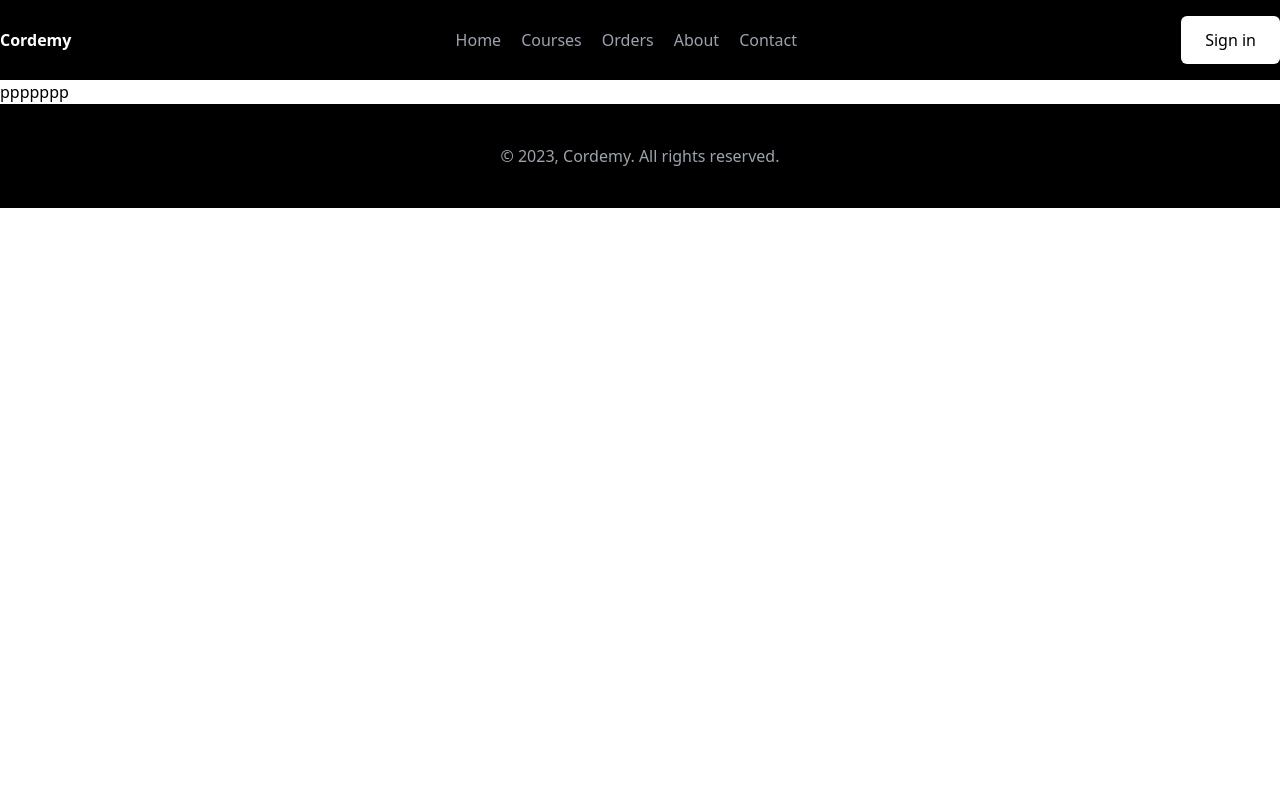
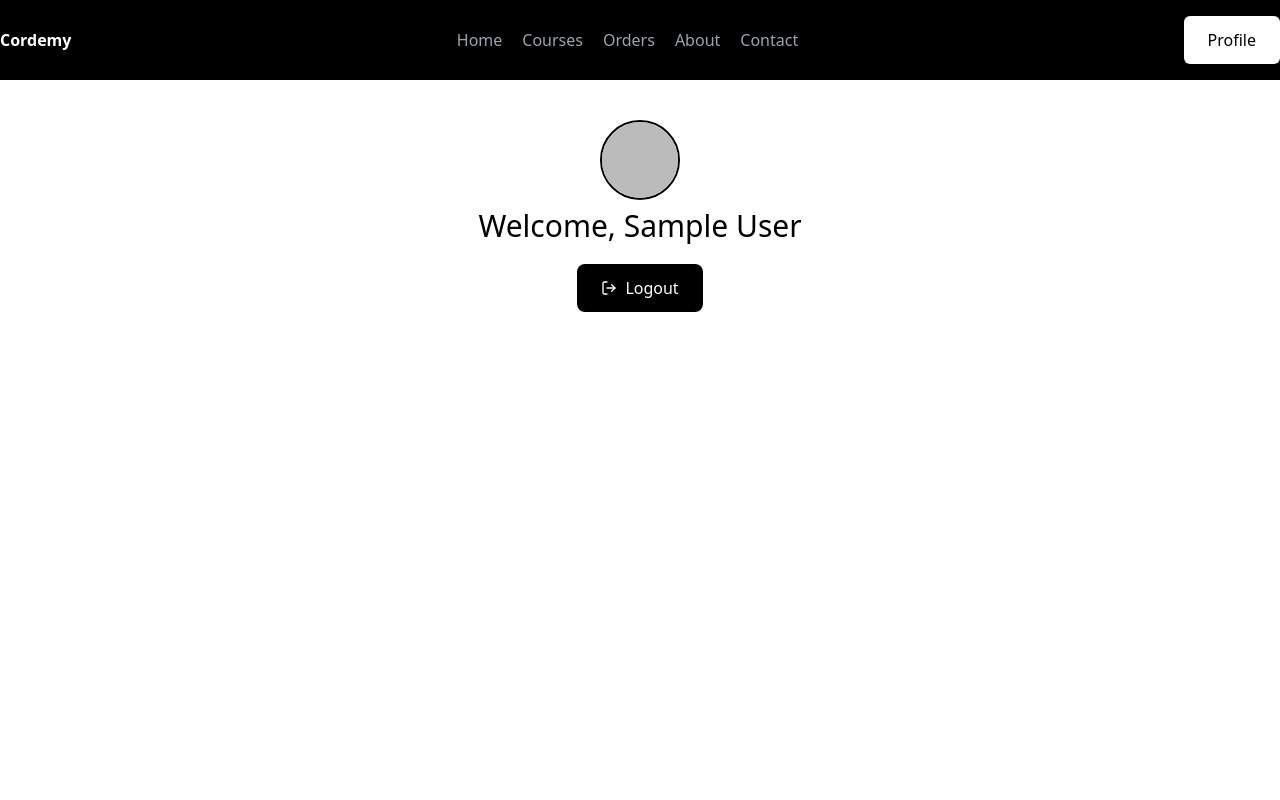
Before and after one commit to max-mahmud/cordemy, a Next.js app: page /users/profile in a window 1280 px wide. Shown: the top 800 px of the page. Built offline with nearby package versions, Linux system fonts and the light colour scheme; no server answers; sample sign-in values are in the browser's storage.

Commit message:
auth done

```diff
--- a/components/Navbar.jsx
+++ b/components/Navbar.jsx
@@ -1,7 +1,9 @@
-import Link from 'next/link'
-import Button from './Button';
+import Link from "next/link";
+import Button from "./Button";
+import { useSession } from "next-auth/react";
 
 const Navbar = () => {
+  const { data: session } = useSession();
   return (
     <div className="h-20 bg-black text-gray-400 flex items-center">
       <div className="wrapper flex justify-between items-center overflow-hidden">
@@ -28,11 +30,23 @@ const Navbar = () => {
           </Link>
         </div>
         <div>
-                    <Button href="/users/login" placeholder="Sign in" color="secondary" />
+          {!session ? (
+            <Button
+              href="/users/login"
+              placeholder="Sign in"
+              color="secondary"
+            />
+          ) : (
+            <Button
+              href="/users/profile"
+              placeholder="Profile"
+              color="secondary"
+            />
+          )}
         </div>
       </div>
     </div>
-    )
-}
+  );
+};
 
-export default Navbar
+export default Navbar;
--- a/next.config.js
+++ b/next.config.js
@@ -2,8 +2,8 @@
 const nextConfig = {
   reactStrictMode: true,
   images: {
-    domains: ["images.pexels.com"],
-  }
-}
+    domains: ["images.pexels.com", "lh3.googleusercontent.com"],
+  },
+};
 
-module.exports = nextConfig
+module.exports = nextConfig;
--- a/pages/_app.js
+++ b/pages/_app.js
@@ -1,11 +1,14 @@
 import Footer from '@/components/Footer'
 import Navbar from '@/components/Navbar'
 import '@/styles/globals.css'
+import { SessionProvider } from "next-auth/react"
 
-export default function App({ Component, pageProps }) {
+export default function App({ Component, pageProps, session }) {
   return <>
-    <Navbar />
-    <Component {...pageProps} />
-    <Footer />
+    <SessionProvider session={session}>
+      <Navbar />
+      <Component {...pageProps} />
+      <Footer />
+    </SessionProvider>
   </>
 }
--- /dev/null
+++ b/pages/checkout/[courseId].js
@@ -0,0 +1,11 @@
+import React from 'react'
+
+const Checkout = () => {
+  return (
+    <div>
+      hhhhhhhhhhhhh
+    </div>
+  )
+}
+
+export default Checkout
--- a/pages/courses/[courseId].js
+++ b/pages/courses/[courseId].js
@@ -1,9 +1,21 @@
-import { getCourse } from '@/prisma/course'
-import { currencyConverter } from '@/utils/currencyConverter'
-import React from 'react'
+import { getCourse } from "@/prisma/course";
+import { currencyConverter } from "@/utils/currencyConverter";
+import { useSession } from "next-auth/react";
+import { useRouter } from "next/router";
+import React from "react";
 
 const CourseDetails = ({ course }) => {
-    const handleEnroll = () => { }
+  const { data: session } = useSession();
+  const router = useRouter();
+
+  const handleEnroll = () => {
+    if (session) {
+      router.push(`/checkout/${course.id}`);
+    } else {
+      router.push(`/users/login?destination=/checkout/${course.id}`);
+    }
+  };
+
   return (
     <div className="wrapper py-10 min-h-screen">
       <div
@@ -54,14 +66,13 @@ const CourseDetails = ({ course }) => {
         </div>
       </div>
     </div>
-    )
-}
+  );
+};
 
-export default CourseDetails
+export default CourseDetails;
 
 export const getServerSideProps = async ({ query }) => {
-
-    const course = await getCourse(query.courseId)
+  const course = await getCourse(query.courseId);
 
   const updatedCourse = {
     ...course,
@@ -72,6 +83,6 @@ export const getServerSideProps = async ({ query }) => {
   return {
     props: {
       course: updatedCourse,
-        }
-    }
-}
+    },
+  };
+};
--- a/pages/users/login.jsx
+++ b/pages/users/login.jsx
@@ -1,11 +1,74 @@
-import React from 'react'
+import SectionHeader from "@/components/SectionHeader";
+import { FcGoogle } from "react-icons/fc";
+import { signIn, getSession } from "next-auth/react";
+import { useRouter } from "next/router";
+import { useEffect } from "react";
 
-const LoginPage = () => {
-  return (
-    <div>
-      lllllll
-    </div>
-  )
-}
+const LoginPage = ({ session }) => {
+  const router = useRouter();
+  const loginWithGoogle = async () => {
+    try {
+      await signIn("google");
+    } catch (err) {
+      console.log(err.message);
+    }
+  };
 
-export default LoginPage
+  useEffect(() => {
+    if (session) {
+      const destination = router.query.destination || "/users/profile";
+
+      router.replace(destination);
+    }
+  }, [router, session]);
+
+  if (session) {
+    return null;
+  }
+  if (!session) {
+    return (
+      <div className="wrapper py-10 min-h-screen">
+        <SectionHeader
+          span={"Login"}
+          h2={"Get started with Google"}
+          p={"Please login to continue with our features!"}
+        />
+
+        <div className="flex justify-center">
+          <button
+            onClick={loginWithGoogle}
+            className="flex gap-2 items-center bg-black text-white py-3 px-6 rounded-md mt-10 hover:bg-gray-700 duration-300"
+          >
+            <span>
+              <FcGoogle />
+            </span>{" "}
+            Sign in with Google
+          </button>
+        </div>
+      </div>
+    );
+  }
+};
+
+export default LoginPage;
+
+export const getServerSideProps = async (context) => {
+  const session = await getSession(context);
+
+  if (session) {
+    const destination = context.query.destination || "/users/profile";
+
+    return {
+      redirect: {
+        destination,
+        permanent: false,
+      },
+    };
+  }
+
+  return {
+    props: {
+      session,
+    },
+  };
+};
--- a/pages/users/profile.jsx
+++ b/pages/users/profile.jsx
@@ -1,11 +1,70 @@
-import React from 'react'
+import { getSession, signOut } from "next-auth/react";
+import Image from "next/image";
+import { useRouter } from "next/router";
+import { useEffect } from "react";
+import { FiLogOut } from "react-icons/fi";
 
-const ProfilePage = () => {
-    return (
-        <div>
-            ppppppp
-        </div>
-    )
-}
+const ProfilePage = ({ session }) => {
+  const router = useRouter();
 
-export default ProfilePage
+  const logoutWithGoogle = async () => {
+    try {
+      await signOut("google");
+    } catch (error) {
+      console.log(error.message);
+    }
+  };
+  useEffect(() => {
+    if (!session) {
+      router.replace("/users/login");
+    }
+  }, [router, session]);
+
+  if (!session) {
+    return null;
+  }
+
+  return (
+    <div className="min-h-screen wrapper py-10 flex flex-col items-center">
+      <Image
+        src={session.user.image}
+        alt={session.user.name}
+        width={50}
+        height={50}
+        className="h-20 w-20 rounded-full border-2 border-black"
+      />
+
+      <h2 className="text-3xl mt-2">Welcome, {session.user.name}</h2>
+      <button
+        onClick={logoutWithGoogle}
+        className="flex gap-2 items-center bg-black text-white py-3 px-6 rounded-lg mt-5 hover:bg-gray-700 duration-300"
+      >
+        <span>
+          <FiLogOut />
+        </span>{" "}
+        Logout
+      </button>
+    </div>
+  );
+};
+
+export default ProfilePage;
+
+export const getServerSideProps = async (context) => {
+  const session = await getSession(context);
+
+  if (!session) {
+    return {
+      redirect: {
+        destination: "/users/login",
+        permanent: false,
+      },
+    };
+  }
+
+  return {
+    props: {
+      session,
+    },
+  };
+};
--- a/pages/users/register.jsx
+++ /dev/null
@@ -1,11 +0,0 @@
-import React from 'react'
-
-const RegisterPage = () => {
-    return (
-        <div>
-            rrrrrrrr
-        </div>
-    )
-}
-
-export default RegisterPage
```
Lines whose indentation alone changed are shown as unchanged.
